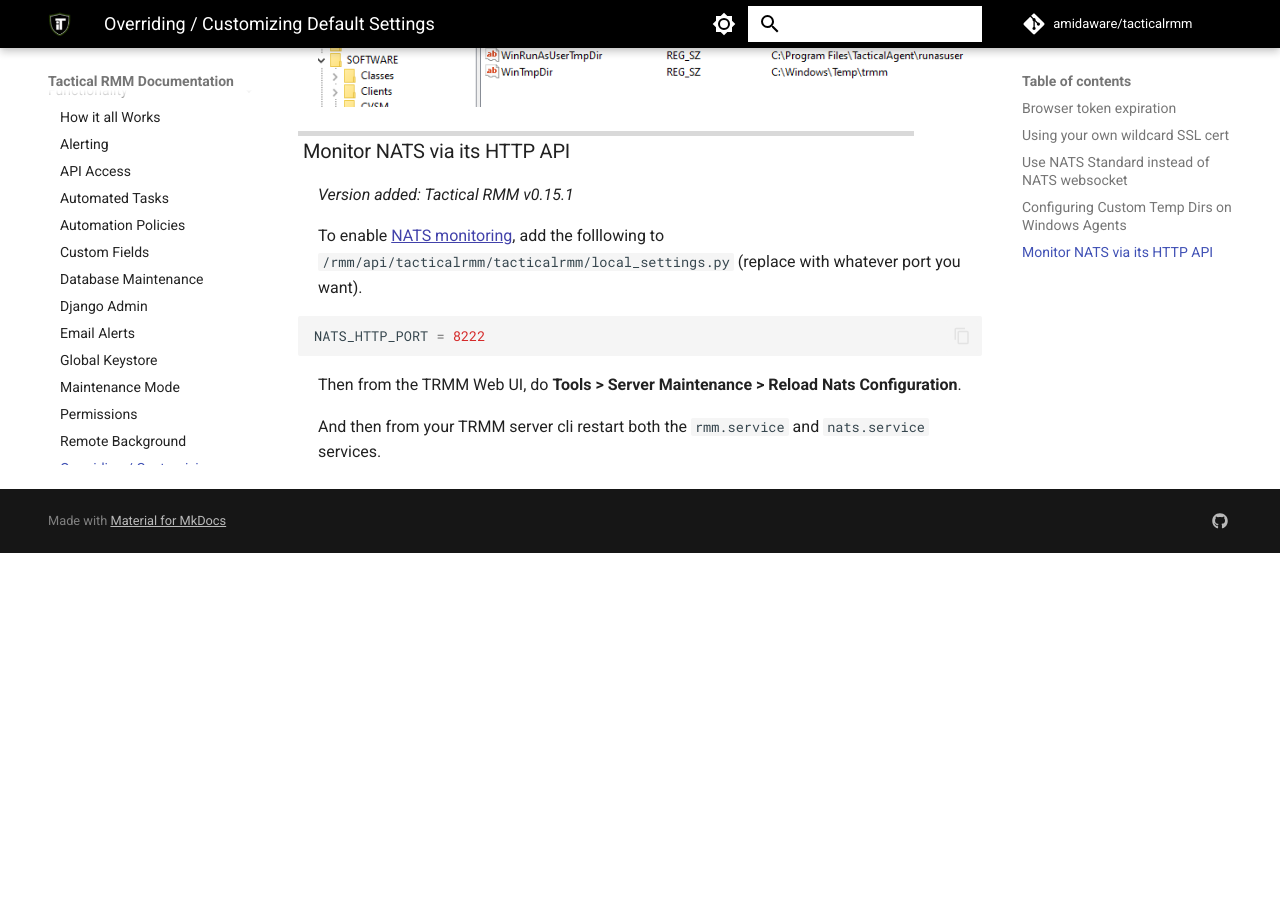
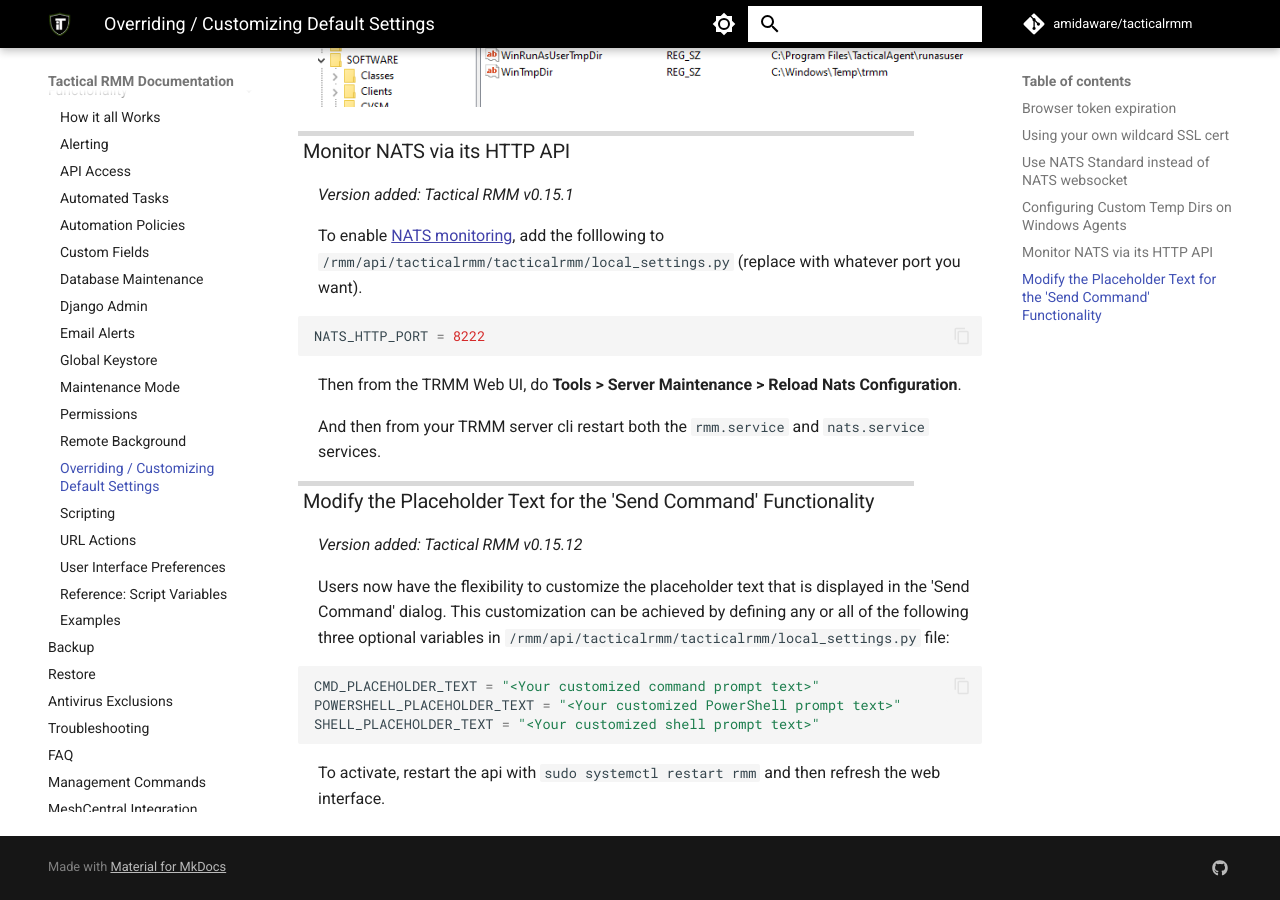
Before and after one commit to amidaware/trmm-docs, an MkDocs documentation site: the page built from docs/functions/settings_override.md, in a window 1280 px wide and 900 px high, scrolled down 2216 px. Built offline with MkDocs 1.6.1 and Material for MkDocs 9.7.7, drawn with Linux system fonts in a browser that asks for light colours; comment, search, counter and statistics services are not loaded; before the commit the page ends 2769 px from its top, so only the background shows below that.

Commit message:
change placeholder

````diff
--- a/docs/functions/settings_override.md
+++ b/docs/functions/settings_override.md
@@ -97,3 +97,17 @@
 Then from the TRMM Web UI, do **Tools > Server Maintenance > Reload Nats Configuration**.
 
 And then from your TRMM server cli restart both the `rmm.service` and `nats.service` services.
+
+### Modify the Placeholder Text for the 'Send Command' Functionality
+
+*Version added: Tactical RMM v0.15.12*
+
+Users now have the flexibility to customize the placeholder text that is displayed in the 'Send Command' dialog. This customization can be achieved by defining any or all of the following three optional variables in `/rmm/api/tacticalrmm/tacticalrmm/local_settings.py` file:
+
+```python
+CMD_PLACEHOLDER_TEXT = "<Your customized command prompt text>"
+POWERSHELL_PLACEHOLDER_TEXT = "<Your customized PowerShell prompt text>"
+SHELL_PLACEHOLDER_TEXT = "<Your customized shell prompt text>"
+```
+
+To activate, restart the api with `sudo systemctl restart rmm` and then refresh the web interface.
````
